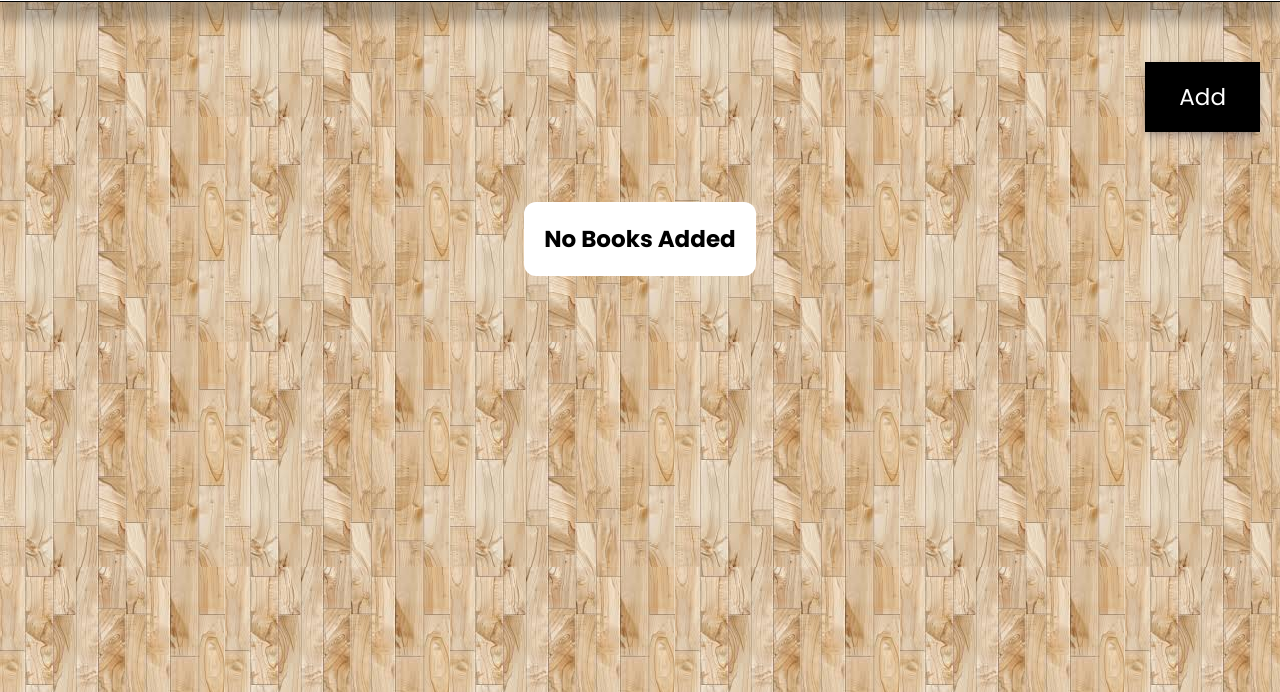
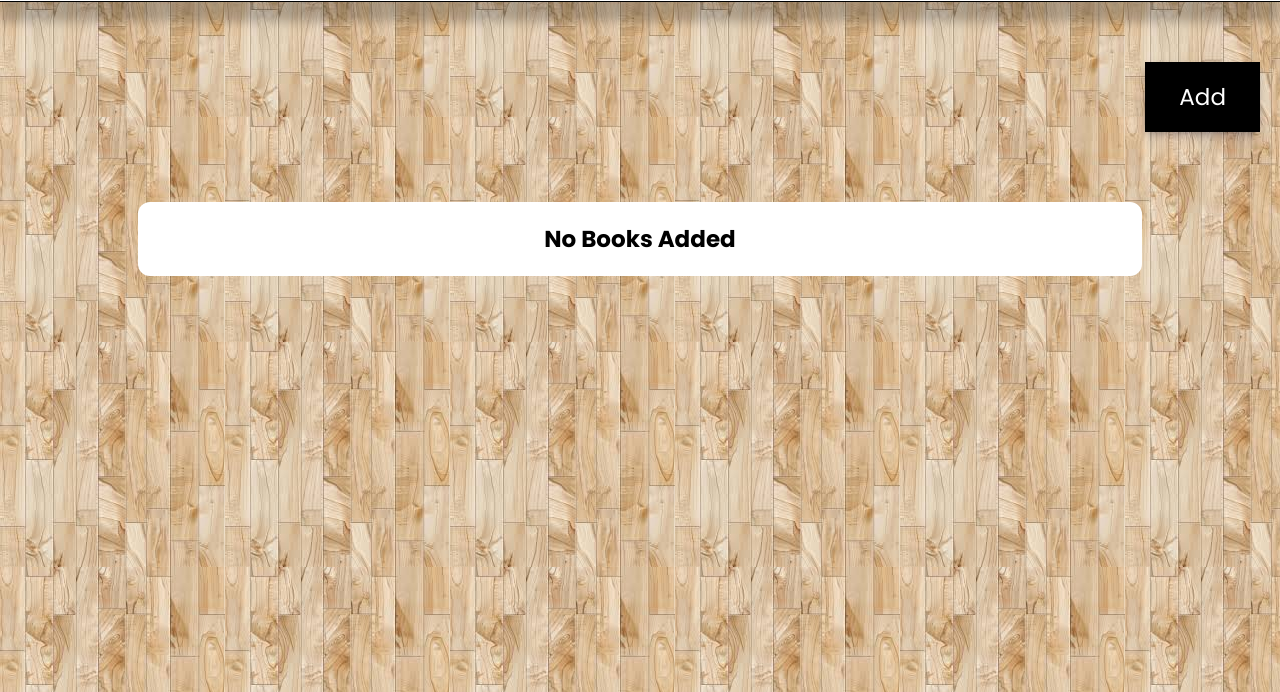
Before and after one commit to Prince-Web-Developer/Library, a plain HTML site: page index.html in a window 1280 px wide. Shown: the part 108-800 px from the top of the page. Drawn offline with Linux system fonts and the light colour scheme.

Commit message:
Change main element max-width 80vw to width 80vw
- before main was shrinking the card width to be its content size
  now card can grow

```diff
--- a/style.css
+++ b/style.css
@@ -200,7 +200,7 @@ main{
     flex-wrap: wrap;
     justify-content: center;
     padding: 10px;
-    max-width: 80vw;
+    width: 80vw;
     gap: 20px;
 }
 
```
